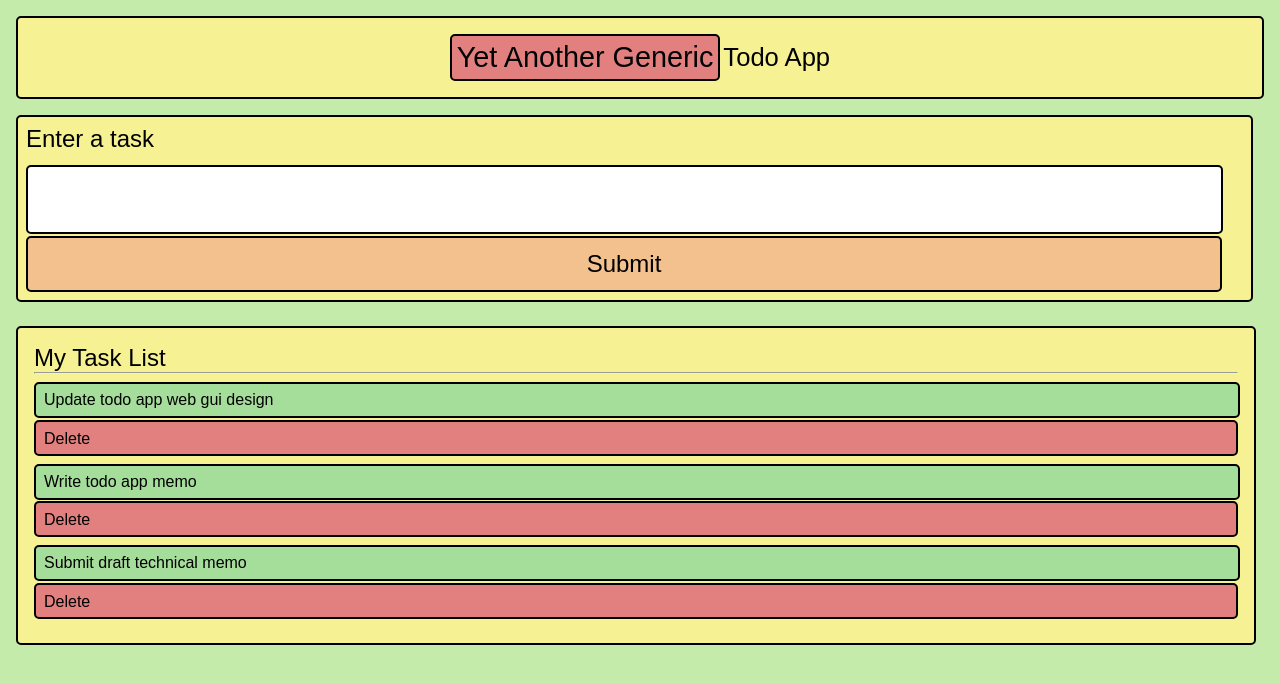
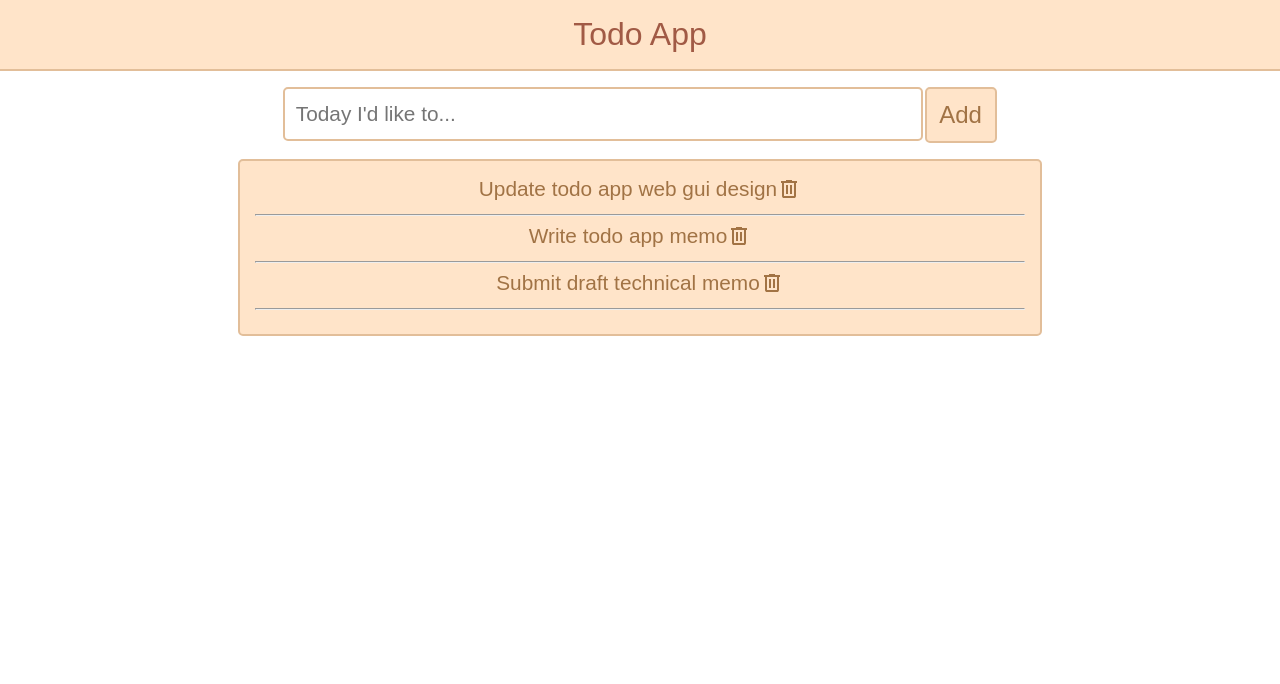
Before and after one commit to GAchuzia/yag-todo, a Flask app: page / in a window 1280 px wide. Shown: the top 684 px of the page. Run offline with Flask 3, Linux system fonts and the light colour scheme; data comes from the database, SQL or seed files in the repository.

Commit message:
refactor: Simplify todo app to contain less colors and details

```diff
--- a/todo-app/static/index.css
+++ b/todo-app/static/index.css
@@ -4,148 +4,100 @@
 }
 
 body {
-  background-color: #c5ebaa;
+  background-color: #fff;
+}
+
+header p {
+  color: #a15a45;
 }
 .box1 {
-  background-color: #f6f193;
+  background-color: #ffe4c9;
   display: flex;
   flex-direction: row;
   justify-content: center;
   padding: 1em;
-  margin: 1em;
-  border: 2px solid;
-  border-radius: 5px;
+  border-bottom: 2px solid #e2be99;
 }
 
-header {
+.box1 p {
+  font-size: 2em;
+}
+
+.box2 {
   display: flex;
   flex-direction: row;
   justify-content: center;
-  align-items: center;
-}
-
-.app-name {
-  display: flex;
-  flex-direction: row;
-  justify-content: center;
-  font-size: 1.6em;
-}
-.logo-title {
-  border: 2px solid #000;
-  padding: 0.3em;
-  border-radius: 5px;
-  background-color: #e28080;
-  margin-right: 0.2em;
-}
-
-.logo-title p {
-  color: #000;
-  font-size: 1.8em;
-}
-.box2 {
-  display: flex;
-  flex-direction: row;
-  justify-content: baseline;
-  margin: 1em;
+  margin-top: 1em;
 }
 
 .form1 {
   display: flex;
-  flex-direction: column;
+  flex-direction: row;
   justify-content: baseline;
-  margin-bottom: 0.5em;
-  width: 100%;
-  border: 2px solid;
-  border-radius: 5px;
-  padding: 0.5em;
-  background-color: #f6f193;
-}
-
-.form1-label {
-  margin-bottom: 0.5em;
-  font-size: 1.5em;
 }
 
 .form1-input {
   box-sizing: border-box;
-  padding: 1em;
+  padding: 0.5em;
   border-radius: 5px;
-  border: 2px solid;
-  width: calc(100vw - 4em);
+  border: 2px solid #e2be99;
+  width: 50vw;
   font-size: 1.3em;
   margin-bottom: 0.1em;
 }
-.submit-btn {
-  background-color: #f2c18d;
+
+.add-btn {
+  background-color: #ffe4c9;
   padding: 0.5em;
   border-radius: 5px;
-  border: 2px solid #000;
+  border: 2px solid #e2be99;
   font-size: 1.5em;
-  width: calc(100vw - 3.5em);
+  width: 3em;
+  margin-left: 0.05em;
+  color: #a17345;
 }
 
-.submit-btn:hover {
+.add-btn:hover {
   cursor: pointer;
-  color: #fff;
+  color: #d87d22;
 }
 
 .box3 {
   display: flex;
-  flex-direction: column;
-  justify-content: baseline;
-  margin: 1em;
-  box-sizing: border-box;
+  flex-direction: row;
+  justify-content: center;
   padding: 1em;
-  background-color: #f6f193;
-  border: 2px solid;
+  background-color: #ffe4c9;
+  border: 2px solid #e2be99;
   border-radius: 5px;
-  width: calc(100vw - 2.5em);
+  margin-top: 1em;
+  margin-left: auto; /* Align box3 to the right */
+  margin-right: auto; /* Align box3 to the right */
+  width: 60vw; /* Set the width to 60% of the viewport width */
 }
 
-.box3-title {
-  font-size: 1.5em;
+hr {
+  color: #a17345;
+  margin-top: 0.5em;
+  margin-bottom: 0.5em;
+  width: 60vw;
 }
 
-.box3-tasks {
+span {
+  font-size: 1.3em;
+  color: #a17345;
   display: flex;
-  flex-direction: column;
+  flex-direction: row;
   justify-content: center;
 }
 
-.ui-tasks {
-  display: flex;
-  flex-direction: row;
-  justify-content: space-between;
-  align-items: center;
-  margin-bottom: 0.1em;
-  margin-right: 0.1em;
-  border: 2px solid;
-  border-radius: 5px;
-  padding: 0.5em;
-  background-color: #a5dd9b;
-  width: calc(100vw - 5.9em);
-  height: 1em;
-}
-
-hr {
-  margin-bottom: 0.5em;
-}
-
-.delete-btn {
-  background-color: #e28080;
-  padding: 0.5em;
-  border-radius: 5px;
-  border: 2px solid #000;
-  font-size: 1em;
-  margin-bottom: 0.5em;
-  color: #000;
-  text-decoration: none;
-
-  align-items: center;
-  height: 1em;
+.delete-btn img {
+  filter: invert(42%) sepia(6%) saturate(3412%) hue-rotate(349deg)
+    brightness(111%) contrast(89%);
 }
 
 .delete-btn:hover {
   cursor: pointer;
-  color: #fff;
+  filter: invert(29%) sepia(36%) saturate(3419%) hue-rotate(352deg)
+    brightness(97%) contrast(96%);
 }
--- a/todo-app/templates/index.html
+++ b/todo-app/templates/index.html
@@ -10,40 +10,40 @@
   <body>
     <div class="box1">
       <header>
-        <div class="logo-title">
-          <p>Yet Another Generic</p>
-        </div>
-        <p class="app-name">Todo App</p>
+        <div><p>Todo App</p></div>
       </header>
     </div>
 
     <div class="box2">
       <form action="/add_task" method="POST">
         <div class="form1">
-          <label for="taskfield" class="form1-label">Enter a task</label>
           <input
             type="text"
             class="form1-input"
             id="taskfield"
             name="user_task"
+            placeholder="Today I'd like to..."
           />
-          <button type="submit" class="submit-btn">Submit</button>
+          <button type="submit" class="add-btn">Add</button>
         </div>
       </form>
     </div>
 
     <div class="box3">
-      <p class="box3-title">My Task List</p>
-      <hr />
-      <div class="box3-tasks">
-        {% for task in all_db_tasks %}
-        <div class="ui-tasks">
-          <span>{{task["task"]}}</span>
-        </div>
-        <a href="{{url_for('delete_task', id = task['id'])}}" class="delete-btn"
-          >Delete</a
-        >
-        {% endfor%}
+      {% for task in all_db_tasks %}
+      <div class="app-tasks">
+        <span
+          >{{task["task"]}}
+          <a
+            href="{{url_for('delete_task', id = task['id'])}}"
+            class="delete-btn"
+          >
+            <img src="static/assets/trash-icon.svg" />
+          </a>
+
+        </span><hr/>
+
+        {% endfor %}
       </div>
     </div>
   </body>
```
